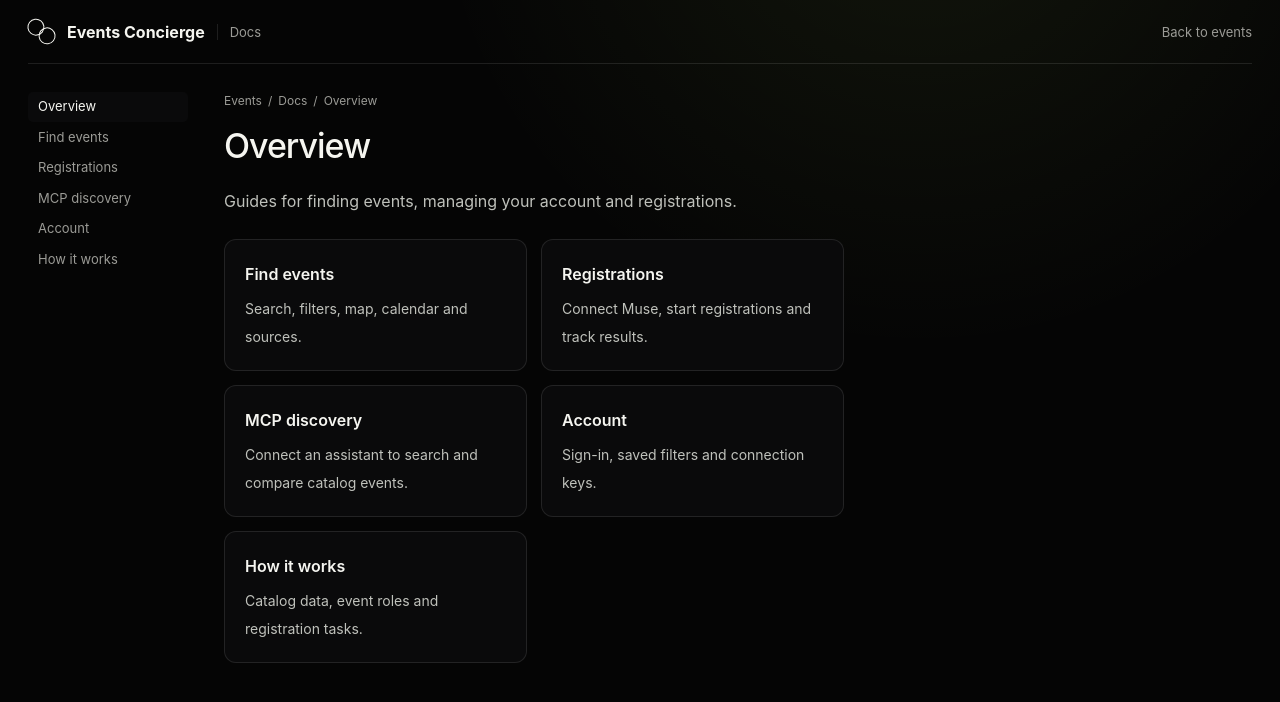
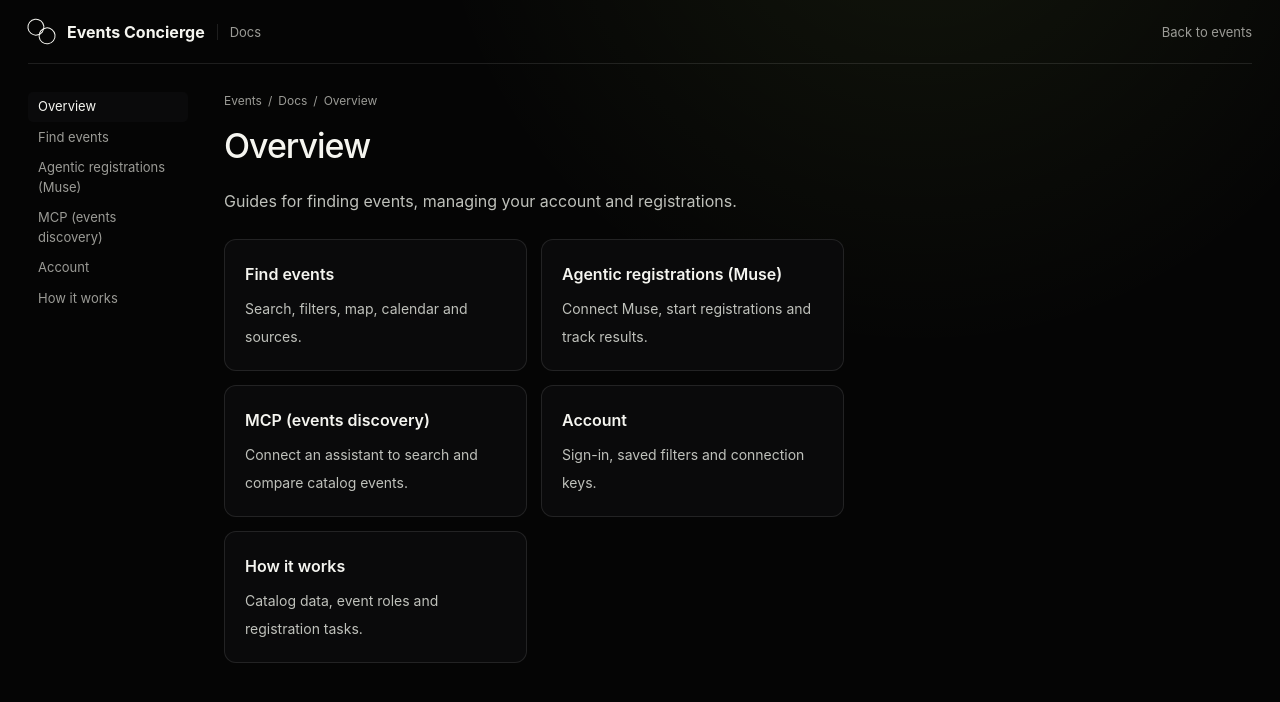
Before and after one commit to iliazlobin/events-concierge, a Next.js app in the folder web/: page /docs in a window 1280 px wide. Shown: the top 702 px of the page. Built offline with nearby package versions, Linux system fonts and the light colour scheme.

Commit message:
Match registration and MCP menu labels to page titles (#121)
* Match navigation labels to registration and MCP page titles

* Keep settings navigation coverage within lint limits

```diff
--- a/web/app/docs/page.tsx
+++ b/web/app/docs/page.tsx
@@ -9,8 +9,8 @@ export default function DocsPage() {
     <p>Guides for finding events, managing your account and registrations.</p>
     <div className={styles.cards}>
       <Link className={styles.card} href="/docs/browsing"><strong>Find events</strong><span>Search, filters, map, calendar and sources.</span></Link>
-      <Link className={styles.card} href="/docs/muse"><strong>Registrations</strong><span>Connect Muse, start registrations and track results.</span></Link>
-      <Link className={styles.card} href="/docs/mcp"><strong>MCP discovery</strong><span>Connect an assistant to search and compare catalog events.</span></Link>
+      <Link className={styles.card} href="/docs/muse"><strong>Agentic registrations (Muse)</strong><span>Connect Muse, start registrations and track results.</span></Link>
+      <Link className={styles.card} href="/docs/mcp"><strong>MCP (events discovery)</strong><span>Connect an assistant to search and compare catalog events.</span></Link>
       <Link className={styles.card} href="/docs/account"><strong>Account</strong><span>Sign-in, saved filters and connection keys.</span></Link>
       <Link className={styles.card} href="/docs/how-it-works"><strong>How it works</strong><span>Catalog data, event roles and registration tasks.</span></Link>
     </div>
--- a/web/components/docs/docs-nav.tsx
+++ b/web/components/docs/docs-nav.tsx
@@ -7,8 +7,8 @@ import styles from "@/app/docs/docs.module.css";
 export const DOC_LINKS = [
   { href: "/docs", label: "Overview" },
   { href: "/docs/browsing", label: "Find events" },
-  { href: "/docs/muse", label: "Registrations" },
-  { href: "/docs/mcp", label: "MCP discovery" },
+  { href: "/docs/muse", label: "Agentic registrations (Muse)" },
+  { href: "/docs/mcp", label: "MCP (events discovery)" },
   { href: "/docs/account", label: "Account" },
   { href: "/docs/how-it-works", label: "How it works" },
 ];
--- a/web/components/settings/settings-shell.tsx
+++ b/web/components/settings/settings-shell.tsx
@@ -12,8 +12,8 @@ const TABS = [
   { href: "/settings", label: "Profile" },
   { href: "/settings/taste", label: "Interests" },
   { href: "/settings/saved-filters", label: "Saved filters" },
-  { href: "/settings/registrations", label: "Registrations" },
-  { href: "/settings/mcp", label: "MCP discovery" },
+  { href: "/settings/registrations", label: "Agentic registrations (Muse)" },
+  { href: "/settings/mcp", label: "MCP (events discovery)" },
   { href: "/settings/activity", label: "Activity" },
   { href: "/settings/api-keys", label: "API keys" },
   { href: "/settings/security", label: "Security" },
```
Also changed, not shown: 2 other files (tests, documents, lock files or other folders).
